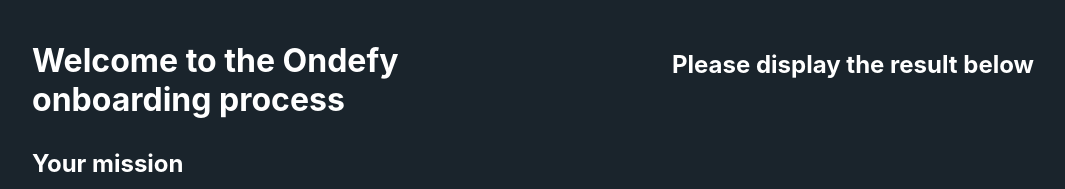
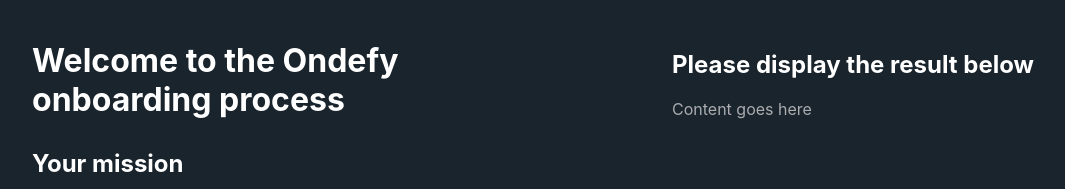
Before and after one commit to therealemjy/ondefy-tech-test, a React (Create React App) app: page / in a window 1280 px wide. Shown: the top 189 px of the page, without its empty margins (32-1097 px from the left). Built offline with nearby package versions, Linux system fonts and the light colour scheme.

Commit message:
add Styled Components + add constants for colors and base size + add basic Exchanger component

```diff
--- a/package.json
+++ b/package.json
@@ -15,6 +15,7 @@
     "react": "^17.0.2",
     "react-dom": "^17.0.2",
     "react-scripts": "5.0.0",
+    "styled-components": "^5.3.3",
     "typescript": "^4.5.5",
     "web-vitals": "^2.1.4"
   },
@@ -41,5 +42,8 @@
       "last 1 firefox version",
       "last 1 safari version"
     ]
+  },
+  "devDependencies": {
+    "@types/styled-components": "^5.1.21"
   }
 }
--- a/src/App.tsx
+++ b/src/App.tsx
@@ -1,6 +1,8 @@
 import { ChevronDown } from "@styled-icons/heroicons-outline";
+
 import "./App.css";
 import ExampleImg from "./assets/img/example.png";
+import Exchanger from "./components/Exchanger";
 
 function App() {
   return (
@@ -38,6 +40,8 @@
       </div>
       <div className="half-container">
         <h2>Please display the result below</h2>
+
+        <Exchanger />
       </div>
     </div>
   );
--- /dev/null
+++ b/src/components/Exchanger/index.tsx
@@ -0,0 +1,11 @@
+import * as React from "react";
+
+import * as Styles from "./styles";
+
+export interface ExchangerProps extends React.HTMLAttributes<HTMLDivElement> {}
+
+const Exchanger: React.FC<ExchangerProps> = ({ ...containerProps }) => (
+  <Styles.Container {...containerProps}>Content goes here</Styles.Container>
+);
+
+export default Exchanger;
--- /dev/null
+++ b/src/components/Exchanger/styles.ts
@@ -0,0 +1,3 @@
+import styled from "styled-components";
+
+export const Container = styled.div``;
--- /dev/null
+++ b/src/constants/baseSize.ts
@@ -0,0 +1,2 @@
+const BASE_SIZE = 8;
+export default BASE_SIZE;
--- a/src/index.css
+++ b/src/index.css
@@ -1,12 +1,15 @@
 body {
-	background-color: #1a242c;
-	margin: 0;
-	font-family: -apple-system, BlinkMacSystemFont, "Segoe UI", "Roboto", "Oxygen", "Ubuntu", "Cantarell", "Fira Sans",
-		"Droid Sans", "Helvetica Neue", sans-serif;
-	-webkit-font-smoothing: antialiased;
-	-moz-osx-font-smoothing: grayscale;
+  background-color: #1a242c;
+  color: #abadb0;
+  margin: 0;
+  font-family: -apple-system, BlinkMacSystemFont, "Segoe UI", "Roboto", "Oxygen",
+    "Ubuntu", "Cantarell", "Fira Sans", "Droid Sans", "Helvetica Neue",
+    sans-serif;
+  -webkit-font-smoothing: antialiased;
+  -moz-osx-font-smoothing: grayscale;
 }
 
 code {
-	font-family: source-code-pro, Menlo, Monaco, Consolas, "Courier New", monospace;
+  font-family: source-code-pro, Menlo, Monaco, Consolas, "Courier New",
+    monospace;
 }
```
Also changed, not shown: src/constants/palette.ts (added, +9 -0 lines), 1 other file (tests, documents, lock files or other folders).
